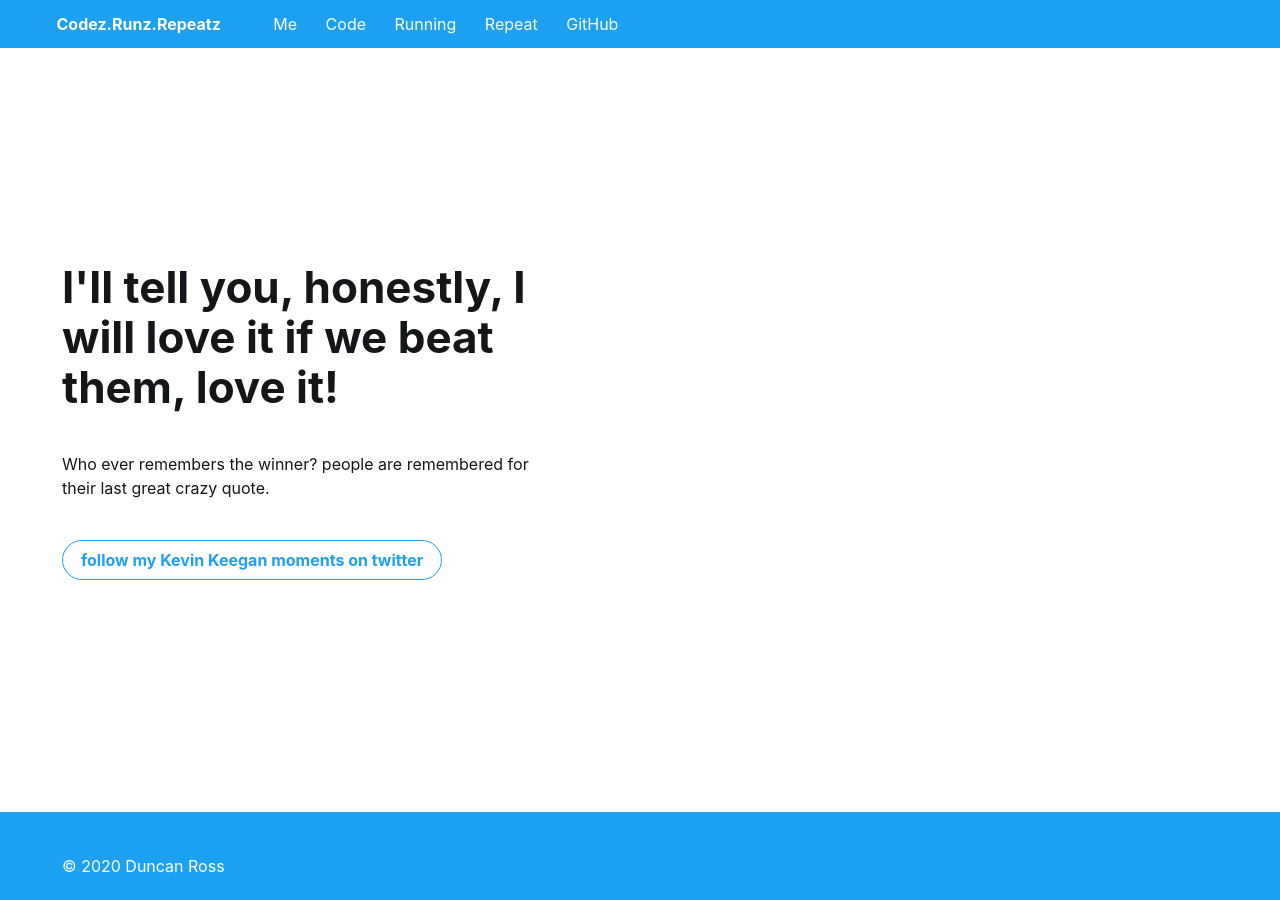
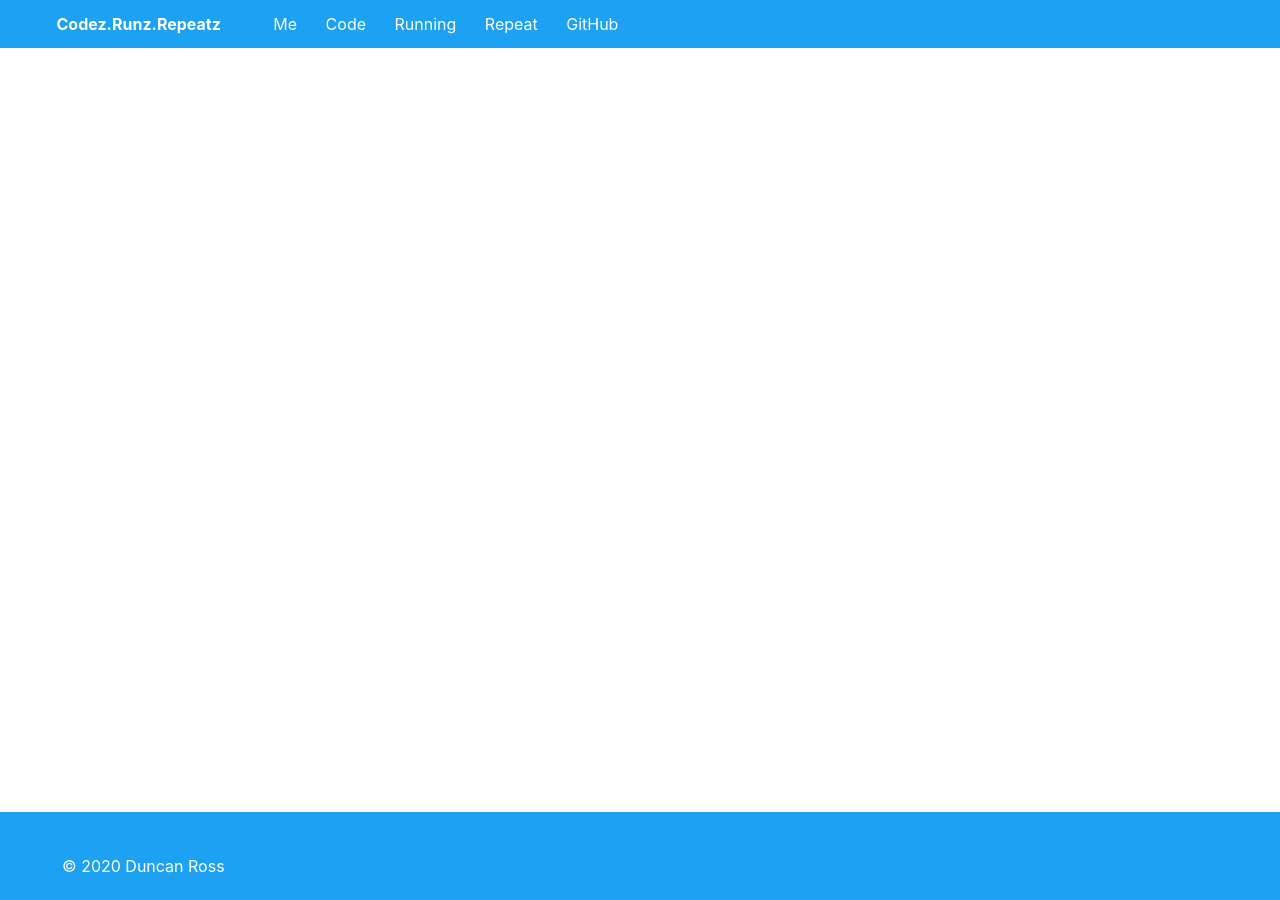
Before and after one commit to codez-runz-repeatz/codez-runz-repeatz.github.io, a Jekyll site: the page built from index.html, in a window 1280 px wide and 900 px high, scrolled down 990 px. Built offline with Jekyll 4.4.1, drawn with Linux system fonts in a browser that asks for light colours; comment, search, counter and statistics services are not loaded.

Commit message:
Remove Keegs

```diff
--- a/index.html
+++ b/index.html
@@ -27,11 +27,6 @@ custom_js: index.js
 
 <div class="section">
     <div class="Grid container">
-        <div id="career-text" class="Grid-cell left-text u-size5of12 u-after1of12 same-mega-margin">
-            <h1 class="small-title mega-margin career-title">I'll tell you, honestly, I will love it if we beat them, love it!</h1>
-            <p class="mega-margin">Who ever remembers the winner? people are remembered for their last great crazy quote.</p>
-           <button onclick="window.open('https://twitter.com/codez_runz_repz')" type="button" class="Button Button--large">follow my Kevin Keegan moments on twitter</button>
-        </div>
         <!--<div class="Grid-cell timeline-cell u-size1of2">-->
         <div class="Grid-cell timeline-cell u-size5of12 u-after1of12">
             <a class="twitter-timeline" data-height="700px" data-partner="tweetdeck" href="https://twitter.com/codez_runz_repZ?ref_src=twsrc%5Etfw"></a> <script async src="https://platform.twitter.com/widgets.js" charset="utf-8"></script>
```
